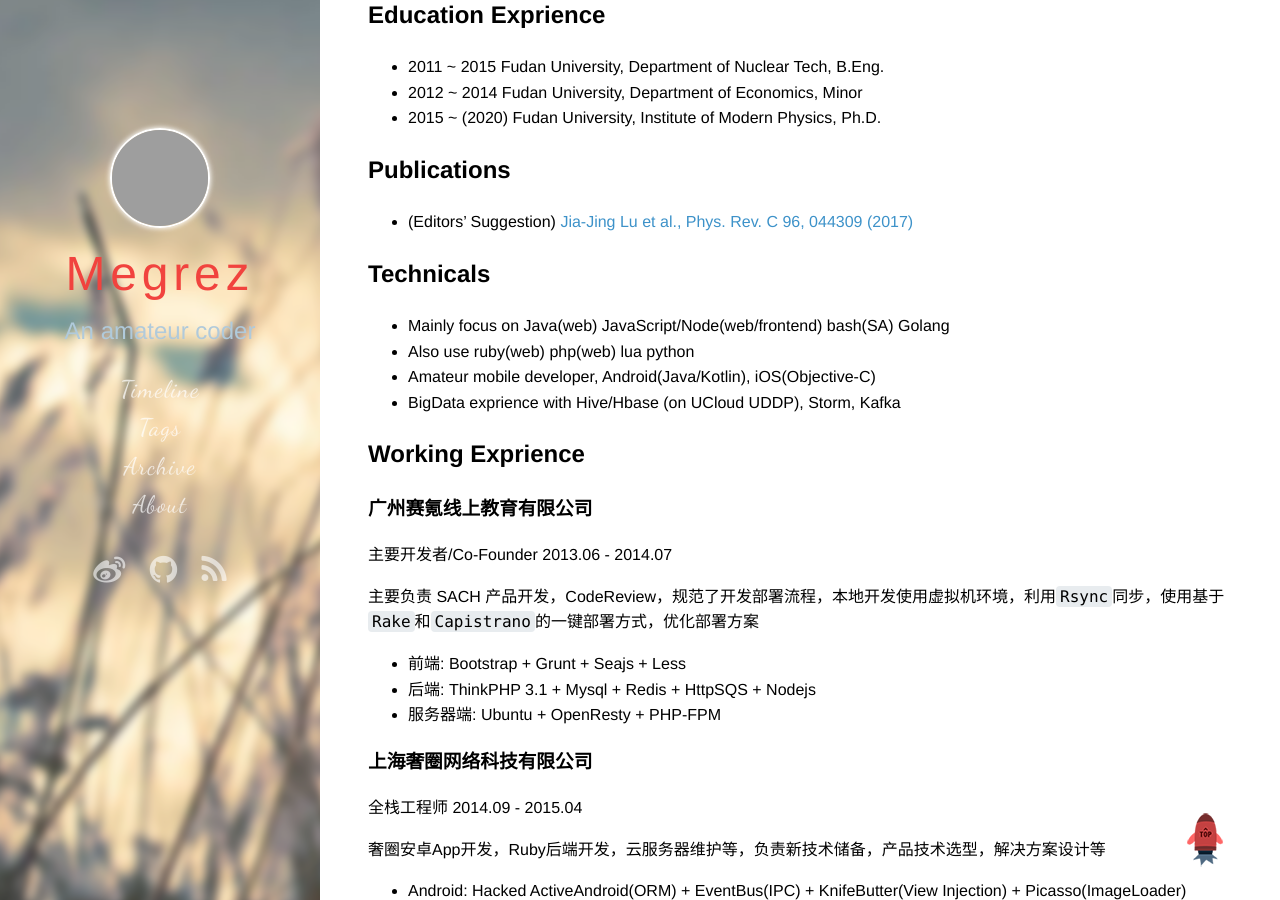
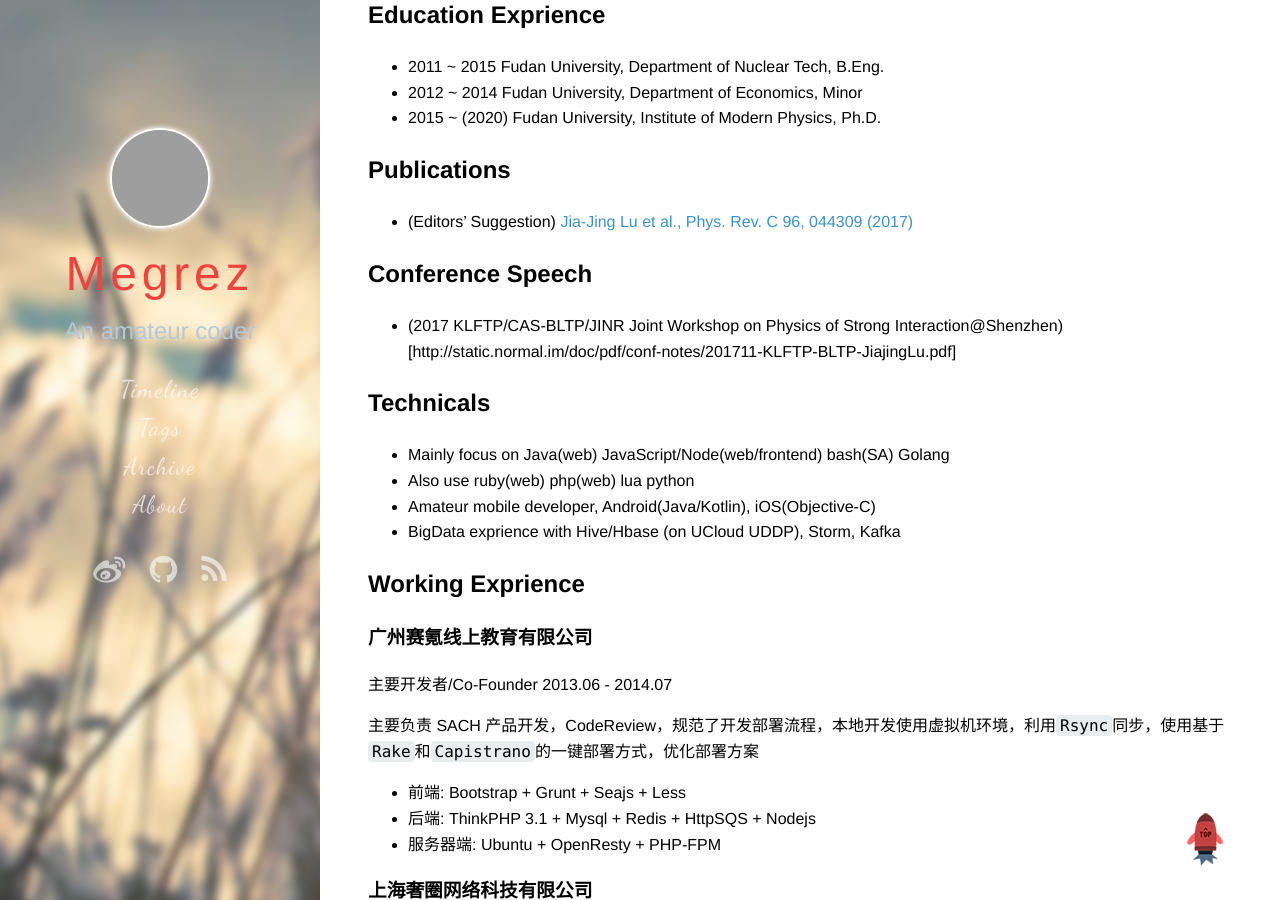
Before and after one commit to lujiajing1126/lujiajing1126.github.com, a Jekyll site: the page built from resume.md, in a window 1280 px wide and 900 px high, scrolled down 328 px. Built offline with Jekyll 4.4.1, drawn with Linux system fonts in a browser that asks for light colours; some web fonts are replaced; comment, search, counter and statistics services are not loaded; grey boxes are pictures that could not be loaded.

Commit message:
add conf speech

```diff
--- a/resume.md
+++ b/resume.md
@@ -27,6 +27,10 @@ V2EX: [lujiajing1126](https://www.v2ex.com/member/lujiajing1126)
 ## Publications
 
  - (Editors' Suggestion) [Jia-Jing Lu et al., Phys. Rev. C 96, 044309 (2017)](https://journals.aps.org/prc/abstract/10.1103/PhysRevC.96.044309)
+
+## Conference Speech
+
+ - (2017 KLFTP/CAS-BLTP/JINR Joint Workshop on Physics of Strong Interaction@Shenzhen)[http://static.normal.im/doc/pdf/conf-notes/201711-KLFTP-BLTP-JiajingLu.pdf]
 
 ## Technicals
 
```
